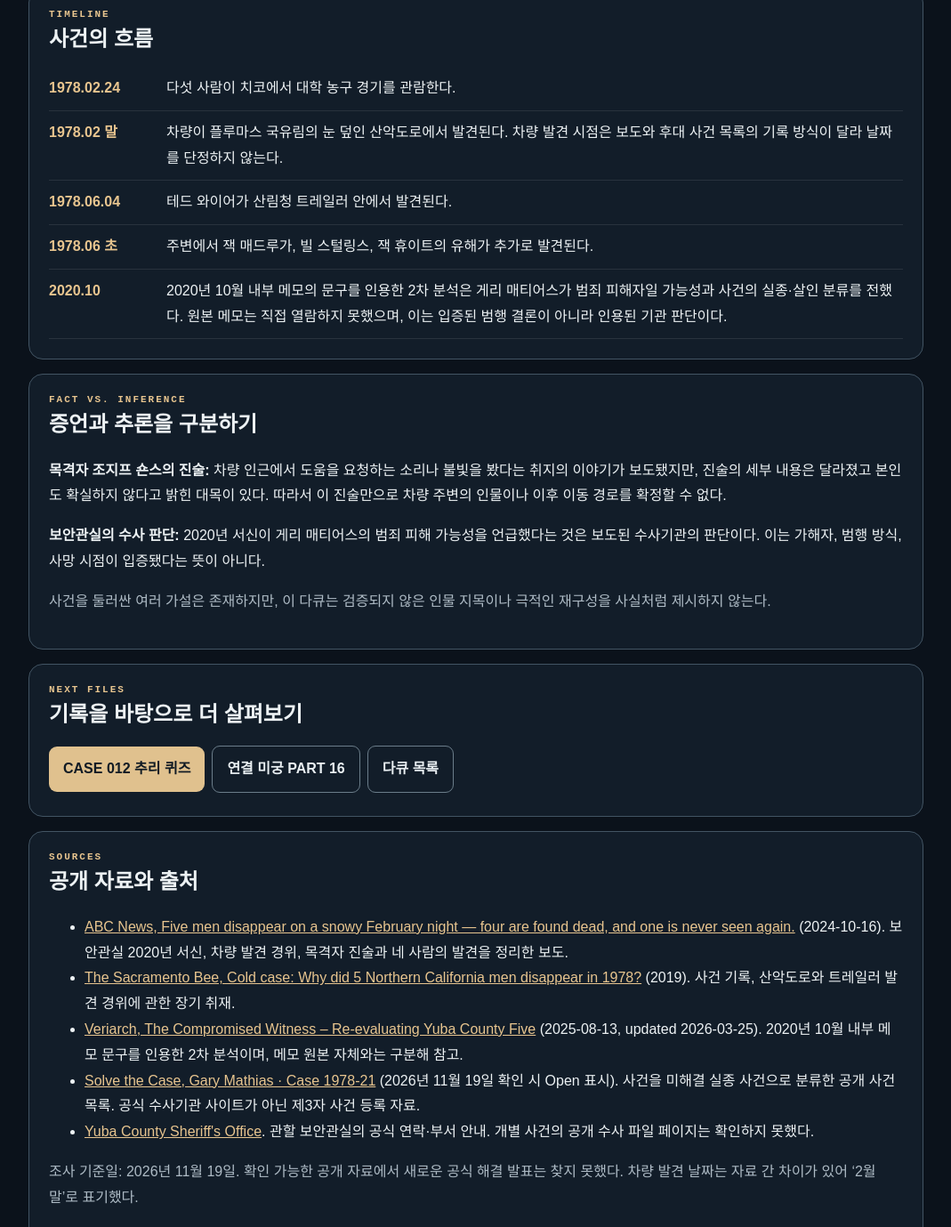
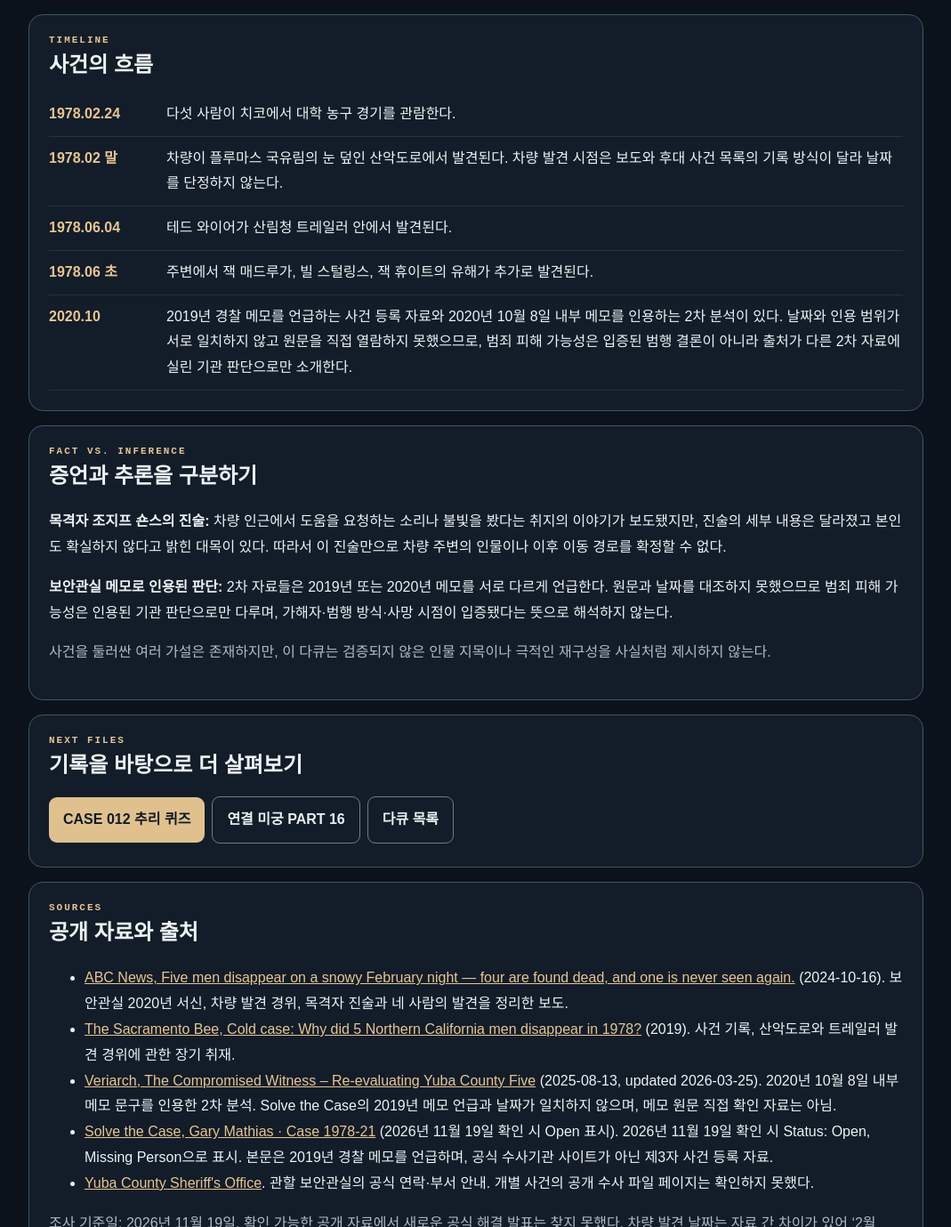
Before and after one commit to LOGAN-99/dontime, a plain HTML site: page yuba-county-five.html in a window 1280 px wide. Shown: the part 1421-2800 px from the top of the page at 89% size, without its empty margins (105-1174 px from the left). Drawn offline with Linux system fonts and the light colour scheme.

Commit message:
Clarify conflicting secondary dates for sheriff memo

```diff
--- a/yuba-county-five.html
+++ b/yuba-county-five.html
@@ -13,16 +13,16 @@
 @media(max-width:700px){.grid{grid-template-columns:1fr}.timeline{grid-template-columns:1fr;gap:2px}.hero{min-height:390px}}
 </style></head><body><main class="wrap"><nav class="nav"><a href="/">셈플리</a><span><a href="/mystery.html">미제사건 다큐</a> · <a href="/maze.html">미궁</a></span></nav>
 <section class="hero"><div><div class="eyebrow">CASE 012 · UNITED STATES · 1978</div><h1>눈 덮인 산길,<br>다섯 사람의 귀가</h1><p>농구 경기를 보고 돌아가던 다섯 사람. 차량은 산악도로에서 발견됐고, 몇 달 뒤 네 사람이 숨진 채 발견됐다. 게리 매티어스의 행방은 아직 확인되지 않았다.</p><span class="pill">2026년 11월 19일 기준 · 공개 기록 조사</span></div></section>
-<section class="card"><div class="eyebrow">CASE SUMMARY</div><h2>유바 카운티 5인 실종 사건</h2><p>1978년 2월 24일 밤, 캘리포니아주 치코에서 대학 농구 경기를 관람한 다섯 친구는 집으로 돌아가는 길에 사라졌다. 이 사건은 미국 언론에서 ‘Yuba County Five’라는 이름으로 알려졌다. 다섯 사람 모두 성인이었으며, 이 다큐는 당사자들의 존엄을 우선하고 장애나 건강 정보를 사건의 원인으로 단정하지 않는다.</p><div class="fact"><b>핵심 상태</b><br>네 사람은 1978년 6월 산악 지역에서 발견됐다. 게리 매티어스는 발견되지 않았다. 2020년 10월 보안관실 내부 메모의 문구를 인용한 2차 분석은 게리 매티어스가 범죄 피해자일 가능성이 있다고 적고, 사건을 실종·살인 사건으로 계속 열어 둔다고 전했다. 원본 메모는 카운티 웹사이트에서 직접 확인하지 못했으므로, 해당 문구는 공개 분석이 인용한 기관 판단으로만 다룬다.</div></section>
+<section class="card"><div class="eyebrow">CASE SUMMARY</div><h2>유바 카운티 5인 실종 사건</h2><p>1978년 2월 24일 밤, 캘리포니아주 치코에서 대학 농구 경기를 관람한 다섯 친구는 집으로 돌아가는 길에 사라졌다. 이 사건은 미국 언론에서 ‘Yuba County Five’라는 이름으로 알려졌다. 다섯 사람 모두 성인이었으며, 이 다큐는 당사자들의 존엄을 우선하고 장애나 건강 정보를 사건의 원인으로 단정하지 않는다.</p><div class="fact"><b>핵심 상태</b><br>네 사람은 1978년 6월 산악 지역에서 발견됐다. 게리 매티어스는 발견되지 않았다. Veriarch의 2차 분석은 2020년 10월 8일자 내부 메모를 인용해 게리 매티어스가 범죄 피해자일 가능성과 사건이 실종·살인 사건으로 열려 있다는 문구를 전한다. 반면 Solve the Case 등록은 2019년 경찰 메모를 언급한다. 두 자료의 날짜와 인용 범위가 일치하지 않고 메모 원문을 직접 확인하지 못했으므로, 이 문구는 2차 자료가 전한 기관 판단으로만 다룬다.</div></section>
 <section class="grid"><div class="card"><div class="eyebrow">CONFIRMED RECORDS</div><h2>확인된 사실</h2><ul><li>다섯 사람은 1978년 2월 24일 치코에서 열린 대학 농구 경기를 관람했다.</li><li>경기 뒤 Behr's Market에 들른 모습이 마지막으로 확인된 공개 목격으로 보도됐다.</li><li>이들이 탄 1969년형 Mercury 차량은 플루마스 국유림의 눈 덮인 외딴 도로에서 발견됐다.</li><li>1978년 6월 4일 테드 와이어가 산림청 소유 트레일러 안에서 발견됐고, 나머지 세 사람의 유해도 며칠 뒤 주변에서 발견됐다.</li><li>게리 매티어스의 유해나 행방은 확인되지 않았다.</li></ul></div>
 <div class="card"><div class="eyebrow">UNRESOLVED QUESTIONS</div><h2>아직 확인되지 않은 점</h2><ul><li>왜 귀가 경로에서 벗어나 산악도로로 향했는지 확정되지 않았다.</li><li>차량을 두고 떠난 정확한 시점과 이유는 확인되지 않았다.</li><li>트레일러에 도착한 과정과 당시 각자의 판단을 완전히 재구성할 수 없다.</li><li>게리 매티어스가 어디로 향했는지, 이후 어떤 일이 있었는지 확인되지 않았다.</li></ul></div></section>
-<section class="card"><div class="eyebrow">TIMELINE</div><h2>사건의 흐름</h2><div class="timeline"><b>1978.02.24</b><span>다섯 사람이 치코에서 대학 농구 경기를 관람한다.</span></div><div class="timeline"><b>1978.02 말</b><span>차량이 플루마스 국유림의 눈 덮인 산악도로에서 발견된다. 차량 발견 시점은 보도와 후대 사건 목록의 기록 방식이 달라 날짜를 단정하지 않는다.</span></div><div class="timeline"><b>1978.06.04</b><span>테드 와이어가 산림청 트레일러 안에서 발견된다.</span></div><div class="timeline"><b>1978.06 초</b><span>주변에서 잭 매드루가, 빌 스털링스, 잭 휴이트의 유해가 추가로 발견된다.</span></div><div class="timeline"><b>2020.10</b><span>2020년 10월 내부 메모의 문구를 인용한 2차 분석은 게리 매티어스가 범죄 피해자일 가능성과 사건의 실종·살인 분류를 전했다. 원본 메모는 직접 열람하지 못했으며, 이는 입증된 범행 결론이 아니라 인용된 기관 판단이다.</span></div></section>
-<section class="card"><div class="eyebrow">FACT VS. INFERENCE</div><h2>증언과 추론을 구분하기</h2><p><b>목격자 조지프 숀스의 진술:</b> 차량 인근에서 도움을 요청하는 소리나 불빛을 봤다는 취지의 이야기가 보도됐지만, 진술의 세부 내용은 달라졌고 본인도 확실하지 않다고 밝힌 대목이 있다. 따라서 이 진술만으로 차량 주변의 인물이나 이후 이동 경로를 확정할 수 없다.</p><p><b>보안관실의 수사 판단:</b> 2020년 서신이 게리 매티어스의 범죄 피해 가능성을 언급했다는 것은 보도된 수사기관의 판단이다. 이는 가해자, 범행 방식, 사망 시점이 입증됐다는 뜻이 아니다.</p><p class="muted">사건을 둘러싼 여러 가설은 존재하지만, 이 다큐는 검증되지 않은 인물 지목이나 극적인 재구성을 사실처럼 제시하지 않는다.</p></section>
+<section class="card"><div class="eyebrow">TIMELINE</div><h2>사건의 흐름</h2><div class="timeline"><b>1978.02.24</b><span>다섯 사람이 치코에서 대학 농구 경기를 관람한다.</span></div><div class="timeline"><b>1978.02 말</b><span>차량이 플루마스 국유림의 눈 덮인 산악도로에서 발견된다. 차량 발견 시점은 보도와 후대 사건 목록의 기록 방식이 달라 날짜를 단정하지 않는다.</span></div><div class="timeline"><b>1978.06.04</b><span>테드 와이어가 산림청 트레일러 안에서 발견된다.</span></div><div class="timeline"><b>1978.06 초</b><span>주변에서 잭 매드루가, 빌 스털링스, 잭 휴이트의 유해가 추가로 발견된다.</span></div><div class="timeline"><b>2020.10</b><span>2019년 경찰 메모를 언급하는 사건 등록 자료와 2020년 10월 8일 내부 메모를 인용하는 2차 분석이 있다. 날짜와 인용 범위가 서로 일치하지 않고 원문을 직접 열람하지 못했으므로, 범죄 피해 가능성은 입증된 범행 결론이 아니라 출처가 다른 2차 자료에 실린 기관 판단으로만 소개한다.</span></div></section>
+<section class="card"><div class="eyebrow">FACT VS. INFERENCE</div><h2>증언과 추론을 구분하기</h2><p><b>목격자 조지프 숀스의 진술:</b> 차량 인근에서 도움을 요청하는 소리나 불빛을 봤다는 취지의 이야기가 보도됐지만, 진술의 세부 내용은 달라졌고 본인도 확실하지 않다고 밝힌 대목이 있다. 따라서 이 진술만으로 차량 주변의 인물이나 이후 이동 경로를 확정할 수 없다.</p><p><b>보안관실 메모로 인용된 판단:</b> 2차 자료들은 2019년 또는 2020년 메모를 서로 다르게 언급한다. 원문과 날짜를 대조하지 못했으므로 범죄 피해 가능성은 인용된 기관 판단으로만 다루며, 가해자·범행 방식·사망 시점이 입증됐다는 뜻으로 해석하지 않는다.</p><p class="muted">사건을 둘러싼 여러 가설은 존재하지만, 이 다큐는 검증되지 않은 인물 지목이나 극적인 재구성을 사실처럼 제시하지 않는다.</p></section>
 <section class="card"><div class="eyebrow">NEXT FILES</div><h2>기록을 바탕으로 더 살펴보기</h2><a class="btn" href="/deduction-yuba.html">CASE 012 추리 퀴즈</a><a class="btn alt" href="/maze16.html">연결 미궁 PART 16</a><a class="btn alt" href="/mystery.html">다큐 목록</a></section>
 <section class="card links"><div class="eyebrow">SOURCES</div><h2>공개 자료와 출처</h2><ul>
 <li><a href="https://www.abc.net.au/news/2024-02-24/yuba-county-five-missing-persons-case/103472558" target="_blank" rel="noopener">ABC News, Five men disappear on a snowy February night — four are found dead, and one is never seen again.</a> (2024-10-16). 보안관실 2020년 서신, 차량 발견 경위, 목격자 진술과 네 사람의 발견을 정리한 보도.</li>
 <li><a href="https://www.sacbee.com/news/local/crime/article226777394.html" target="_blank" rel="noopener">The Sacramento Bee, Cold case: Why did 5 Northern California men disappear in 1978?</a> (2019). 사건 기록, 산악도로와 트레일러 발견 경위에 관한 장기 취재.</li>
-<li><a href="https://veriarch.com/the-compromised-witness-yuba-county-five" target="_blank" rel="noopener">Veriarch, The Compromised Witness – Re-evaluating Yuba County Five</a> (2025-08-13, updated 2026-03-25). 2020년 10월 내부 메모 문구를 인용한 2차 분석이며, 메모 원본 자체와는 구분해 참고.</li>
-<li><a href="https://www.solvethecase.org/case/1978-21/gary-mathias" target="_blank" rel="noopener">Solve the Case, Gary Mathias · Case 1978-21</a> (2026년 11월 19일 확인 시 Open 표시). 사건을 미해결 실종 사건으로 분류한 공개 사건 목록. 공식 수사기관 사이트가 아닌 제3자 사건 등록 자료.</li>
+<li><a href="https://veriarch.com/the-compromised-witness-yuba-county-five" target="_blank" rel="noopener">Veriarch, The Compromised Witness – Re-evaluating Yuba County Five</a> (2025-08-13, updated 2026-03-25). 2020년 10월 8일 내부 메모 문구를 인용한 2차 분석. Solve the Case의 2019년 메모 언급과 날짜가 일치하지 않으며, 메모 원문 직접 확인 자료는 아님.</li>
+<li><a href="https://www.solvethecase.org/case/1978-21/gary-mathias" target="_blank" rel="noopener">Solve the Case, Gary Mathias · Case 1978-21</a> (2026년 11월 19일 확인 시 Open 표시). 2026년 11월 19일 확인 시 Status: Open, Missing Person으로 표시. 본문은 2019년 경찰 메모를 언급하며, 공식 수사기관 사이트가 아닌 제3자 사건 등록 자료.</li>
 <li><a href="https://www.yuba.gov/departments/sheriff_coroner/about/contact_us.php" target="_blank" rel="noopener">Yuba County Sheriff's Office</a>. 관할 보안관실의 공식 연락·부서 안내. 개별 사건의 공개 수사 파일 페이지는 확인하지 못했다.</li></ul>
 <p class="muted">조사 기준일: 2026년 11월 19일. 확인 가능한 공개 자료에서 새로운 공식 해결 발표는 찾지 못했다. 차량 발견 날짜는 자료 간 차이가 있어 ‘2월 말’로 표기했다.</p></section><footer class="muted">셈플리 · 공개 기록 기반 다큐 아카이브</footer></main></body></html>
```
